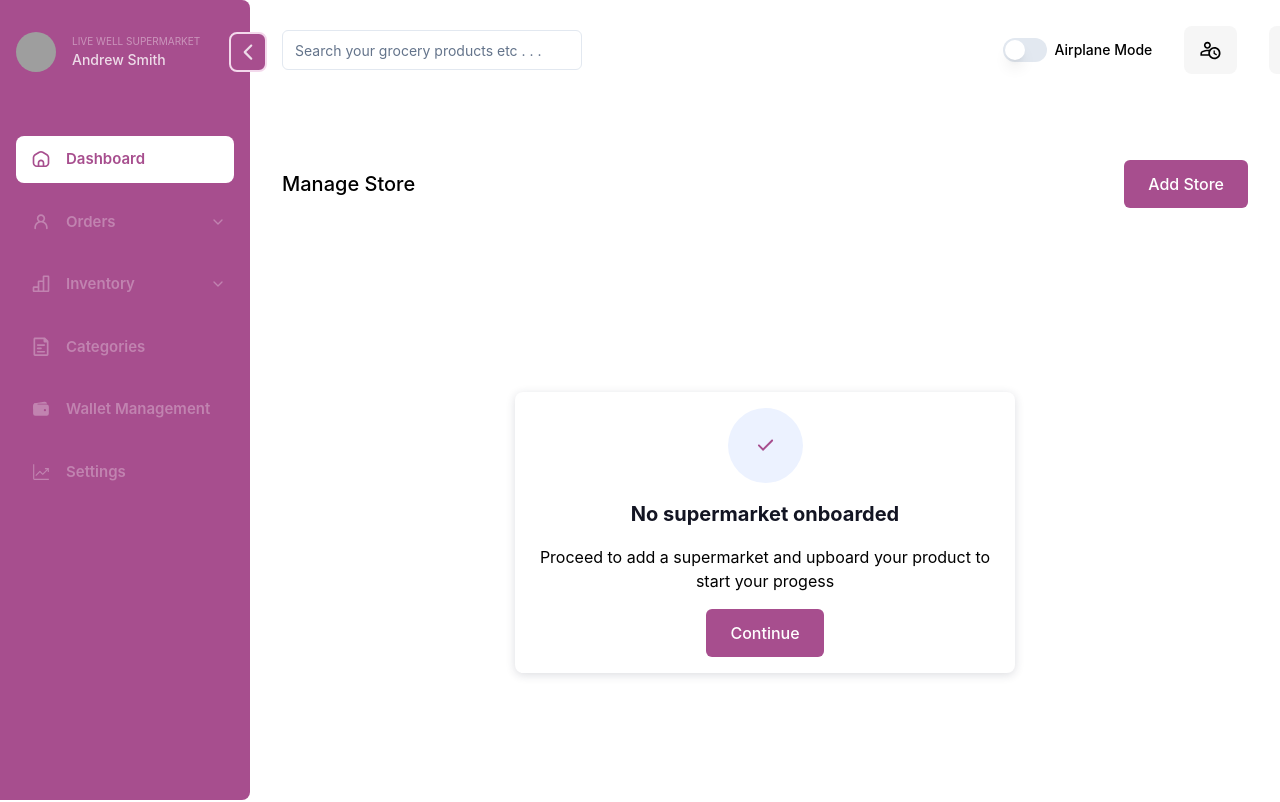
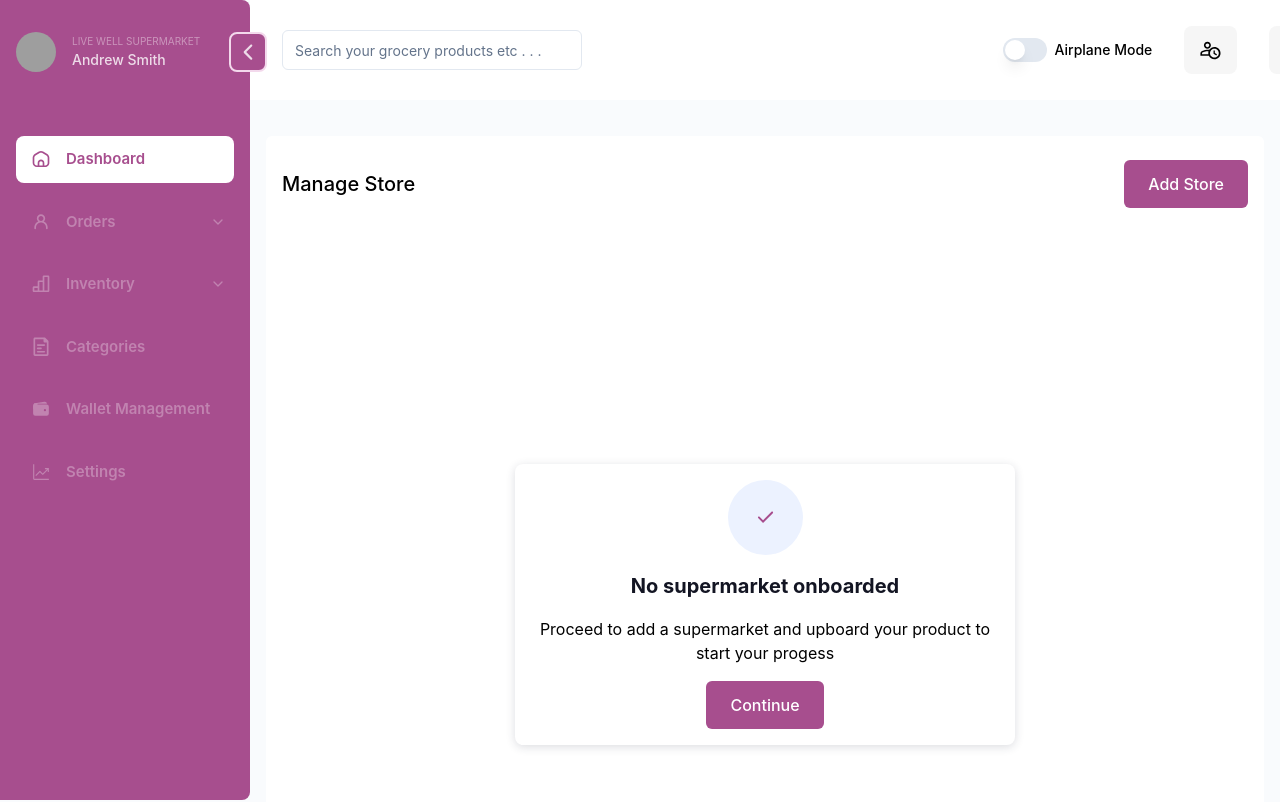
Before and after one commit to Ocuppy/occupyWeb, a Next.js app: page /dashboard in a window 1280 px wide. Shown: the top 802 px of the page. Built offline with nearby package versions, Linux system fonts and the light colour scheme; grey boxes are pictures that could not be loaded.

Commit message:
update layouts

```diff
--- a/src/components/dashboard-layout/Layout.tsx
+++ b/src/components/dashboard-layout/Layout.tsx
@@ -4,15 +4,14 @@ import DashboardHeader from "./DashboardHeader";
 import { Button } from "../ui/button";
 import { AngleLeftIcon } from "@/assets/icon/icons";
 import { cn } from "@/lib/utils";
-import { ScrollArea } from "../ui/scroll-area";
 
 const Layout = ({ children }: { children: ReactNode }) => {
   const [showFullSidebar, setShowFullSidebar] = useState<boolean>(true);
   const toggleSidebarState = () => setShowFullSidebar(!showFullSidebar);
   return (
-    <div className="flex  flex-auto flex-col">
-      <div className="flex gap-4 relative flex-auto min-w-0">
-        <div className="relative">
+    <div className="flex bg-[#F9FBFD] flex-auto flex-col">
+      <div className="flex gap-4  flex-auto min-w-0">
+        <div className="">
           <Button
             onClick={toggleSidebarState}
             className={cn(
@@ -27,7 +26,7 @@ const Layout = ({ children }: { children: ReactNode }) => {
           </Button>
           <DashboardSidebar showFullSidebar={showFullSidebar} />
         </div>
-        <div className="flex  flex-col flex-auto overflow-y-auto h-screen min-w-0 relative w-full ">
+        <div className="flex mb-12 flex-col flex-auto overflow-y-auto min-h-screen min-w-0 relative w-full ">
           <DashboardHeader />
 
           <main className="pr-4 py-4 mt-[120px] flex-1 h-full grow">
--- a/src/components/website-layout/Layout.tsx
+++ b/src/components/website-layout/Layout.tsx
@@ -9,7 +9,7 @@ const Layout = ({ children }: { children: ReactNode }) => {
     <div className="bg-[#F9FBFD]">
       <Container
         style={{
-          backgroundImage: `url(/header-bg.jpg)`,
+          backgroundImage: `url(/header-bg.png)`,
           backgroundRepeat: "no-repeat",
           backgroundSize: "cover",
           backgroundPosition: "top",
```
